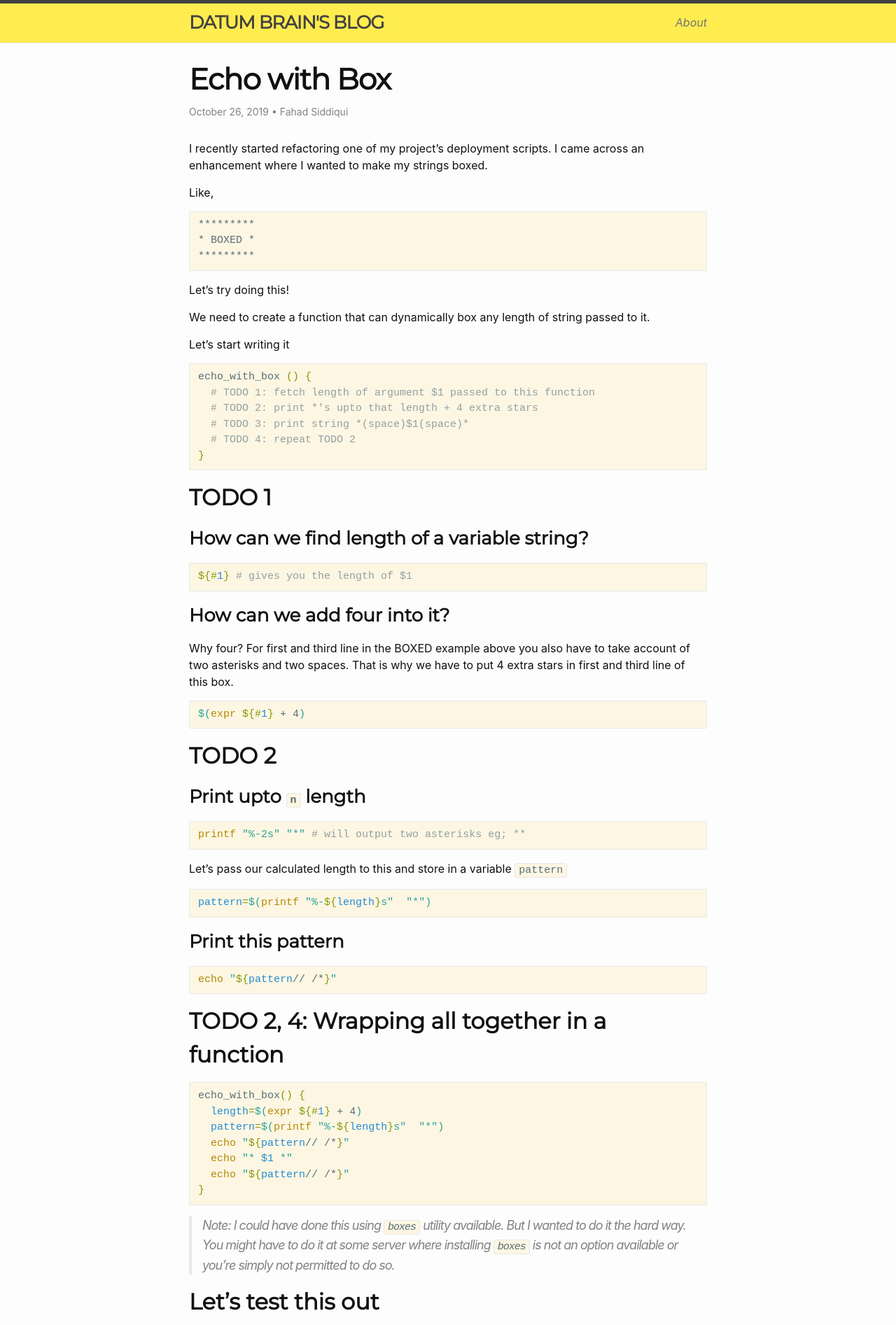
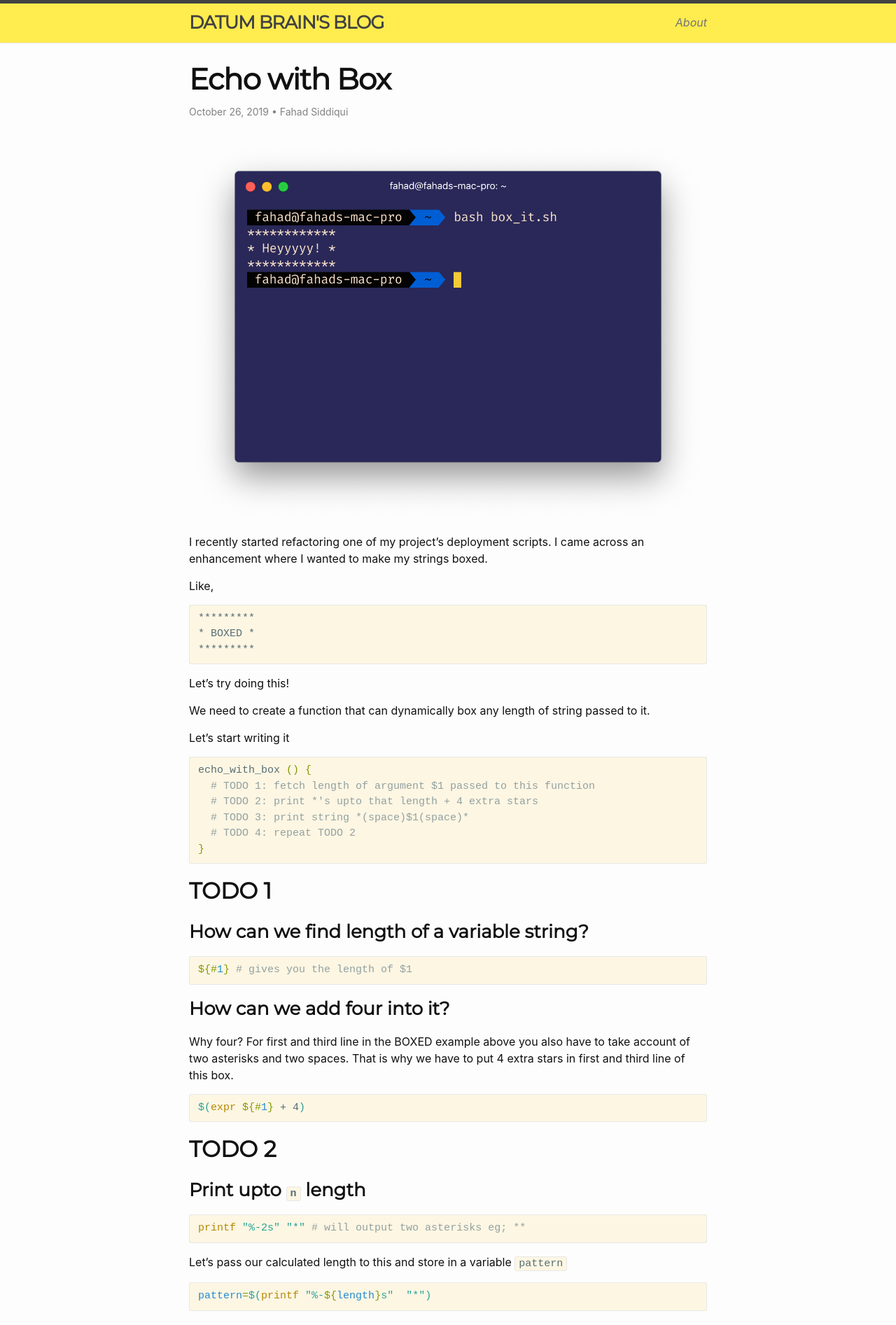
Before and after one commit to haris-75/datumbrain.github.io, a Jekyll site: the page built from _posts/2019-10-26-echo-with-box.md, in a window 1280 px wide. Shown: the top 1893 px of the page at 70% size. Built offline with Jekyll 4.4.1, drawn with Linux system fonts in a browser that asks for light colours; comment, search, counter and statistics services are not loaded.

Commit message:
Echo with box fix.

```diff
--- a/_posts/2019-10-26-echo-with-box.md
+++ b/_posts/2019-10-26-echo-with-box.md
@@ -5,6 +5,8 @@ author: Fahad Siddiqui
 authorURL: https://github.com/fahadsiddiqui
 date: "2019-10-26 01:22:00"
 ---
+
+![](/assets/posts/echo-with-box/0.png)
 
 I recently started refactoring one of my project's deployment scripts. I came across an enhancement where I wanted to make my strings boxed.
 
```
Also changed, not shown: assets/posts/echo-with-box/0.png (added).
